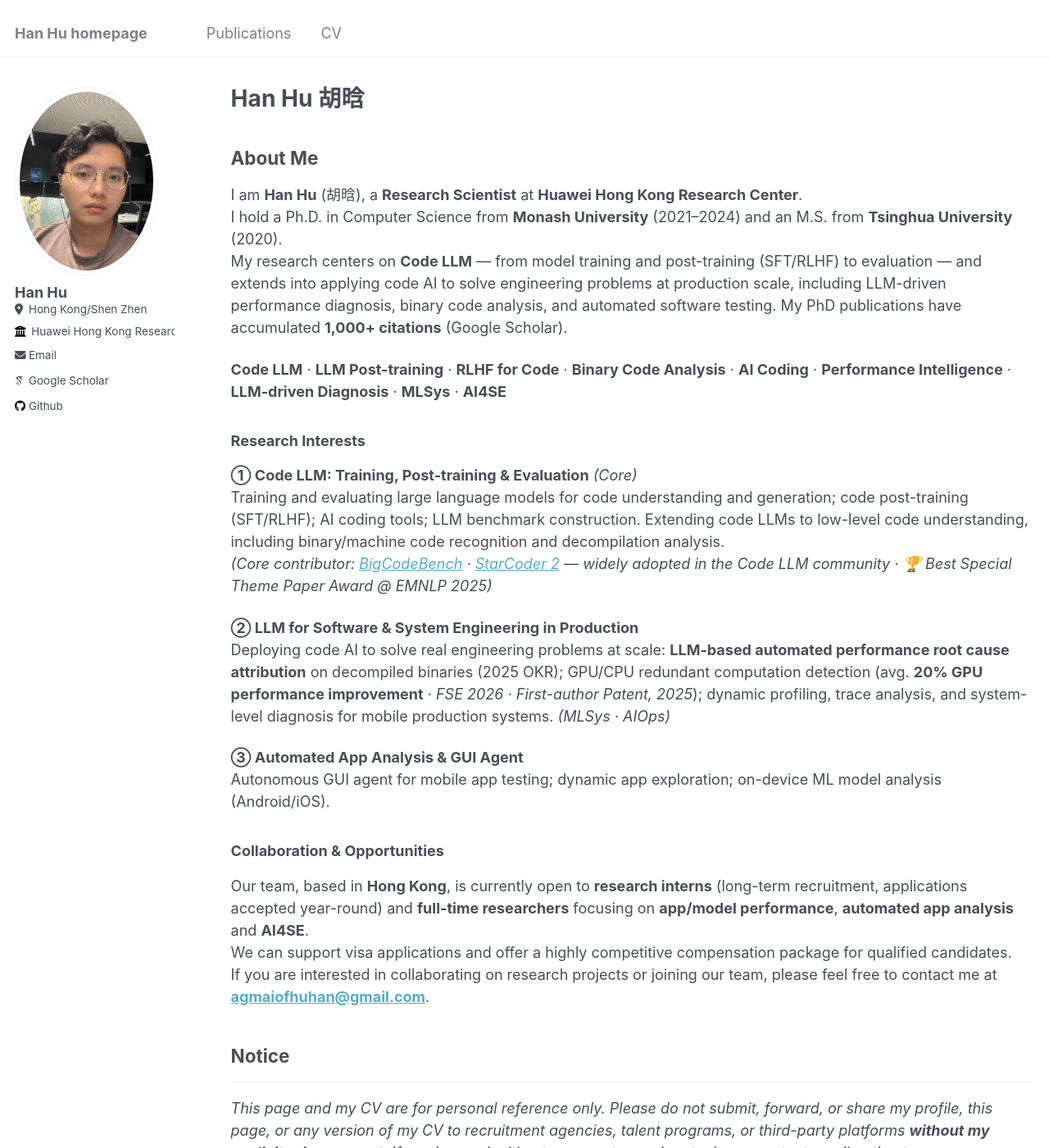
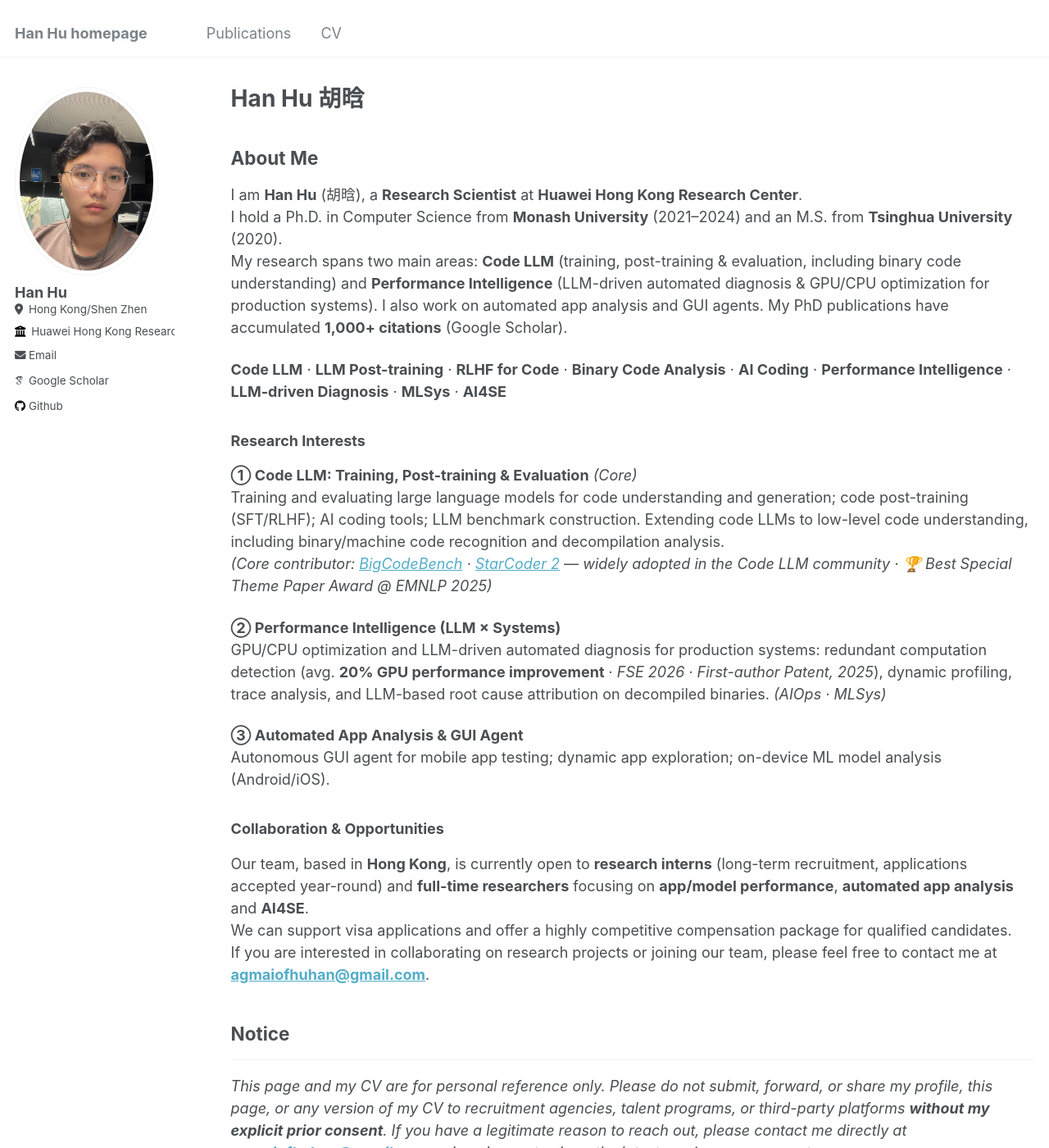
Before and after one commit to huhanGitHub/huhanGitHub.github.io, a Jekyll site: the page built from _pages/about.md, in a window 1280 px wide and 1400 px high. Shown: the whole window at 82% size. Built offline with Jekyll 4.4.1, drawn with Linux system fonts in a browser that asks for light colours; some web fonts are replaced.

Commit message:
Make Code LLM and Performance Intelligence co-equal directions in About Me
Made-with: Cursor

```diff
--- a/_pages/about.md
+++ b/_pages/about.md
@@ -12,7 +12,7 @@ redirect_from:
 
 I am **Han Hu** (胡晗), a **Research Scientist** at **Huawei Hong Kong Research Center**.
 I hold a Ph.D. in Computer Science from **Monash University** (2021–2024) and an M.S. from **Tsinghua University** (2020).
-My research centers on **Code LLM** — from model training and post-training (SFT/RLHF) to evaluation — and extends into applying code AI to solve engineering problems at production scale, including LLM-driven performance diagnosis, binary code analysis, and automated software testing. My PhD publications have accumulated **1,000+ citations** (Google Scholar).
+My research spans two main areas: **Code LLM** (training, post-training & evaluation, including binary code understanding) and **Performance Intelligence** (LLM-driven automated diagnosis & GPU/CPU optimization for production systems). I also work on automated app analysis and GUI agents. My PhD publications have accumulated **1,000+ citations** (Google Scholar).
 
 **Code LLM** · **LLM Post-training** · **RLHF for Code** · **Binary Code Analysis** · **AI Coding** · **Performance Intelligence** · **LLM-driven Diagnosis** · **MLSys** · **AI4SE**
 
@@ -22,8 +22,8 @@ My research centers on **Code LLM** — from model training and post-training (S
 Training and evaluating large language models for code understanding and generation; code post-training (SFT/RLHF); AI coding tools; LLM benchmark construction. Extending code LLMs to low-level code understanding, including binary/machine code recognition and decompilation analysis.
 *(Core contributor: [BigCodeBench](https://github.com/bigcode-project/bigcodebench) · [StarCoder 2](https://github.com/bigcode-project/starcoder2) — widely adopted in the Code LLM community · 🏆 Best Special Theme Paper Award @ EMNLP 2025)*
 
-**② LLM for Software & System Engineering in Production**
-Deploying code AI to solve real engineering problems at scale: **LLM-based automated performance root cause attribution** on decompiled binaries (2025 OKR); GPU/CPU redundant computation detection (avg. **20% GPU performance improvement** · *FSE 2026 · First-author Patent, 2025*); dynamic profiling, trace analysis, and system-level diagnosis for mobile production systems. *(MLSys · AIOps)*
+**② Performance Intelligence (LLM × Systems)**
+GPU/CPU optimization and LLM-driven automated diagnosis for production systems: redundant computation detection (avg. **20% GPU performance improvement** · *FSE 2026 · First-author Patent, 2025*), dynamic profiling, trace analysis, and LLM-based root cause attribution on decompiled binaries. *(AIOps · MLSys)*
 
 **③ Automated App Analysis & GUI Agent**
 Autonomous GUI agent for mobile app testing; dynamic app exploration; on-device ML model analysis (Android/iOS).
```
